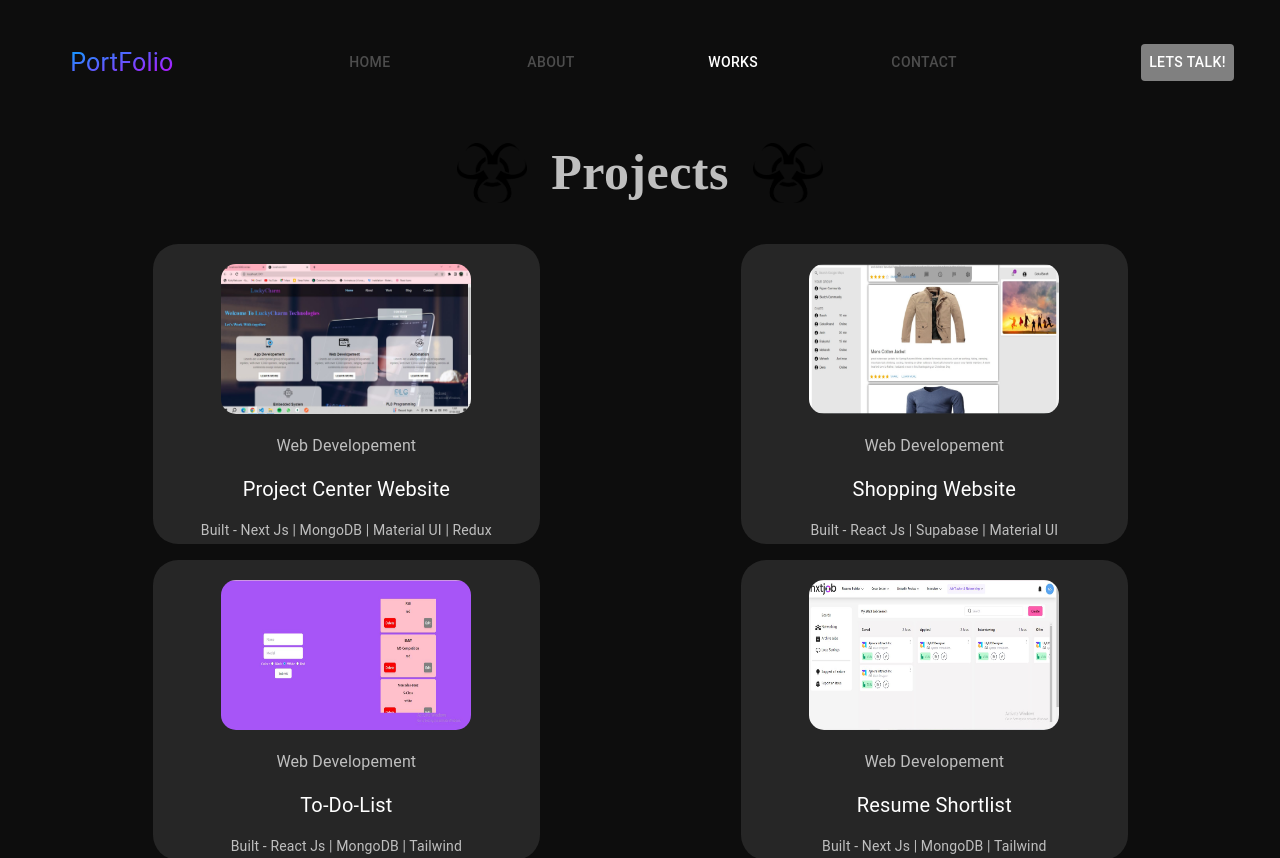
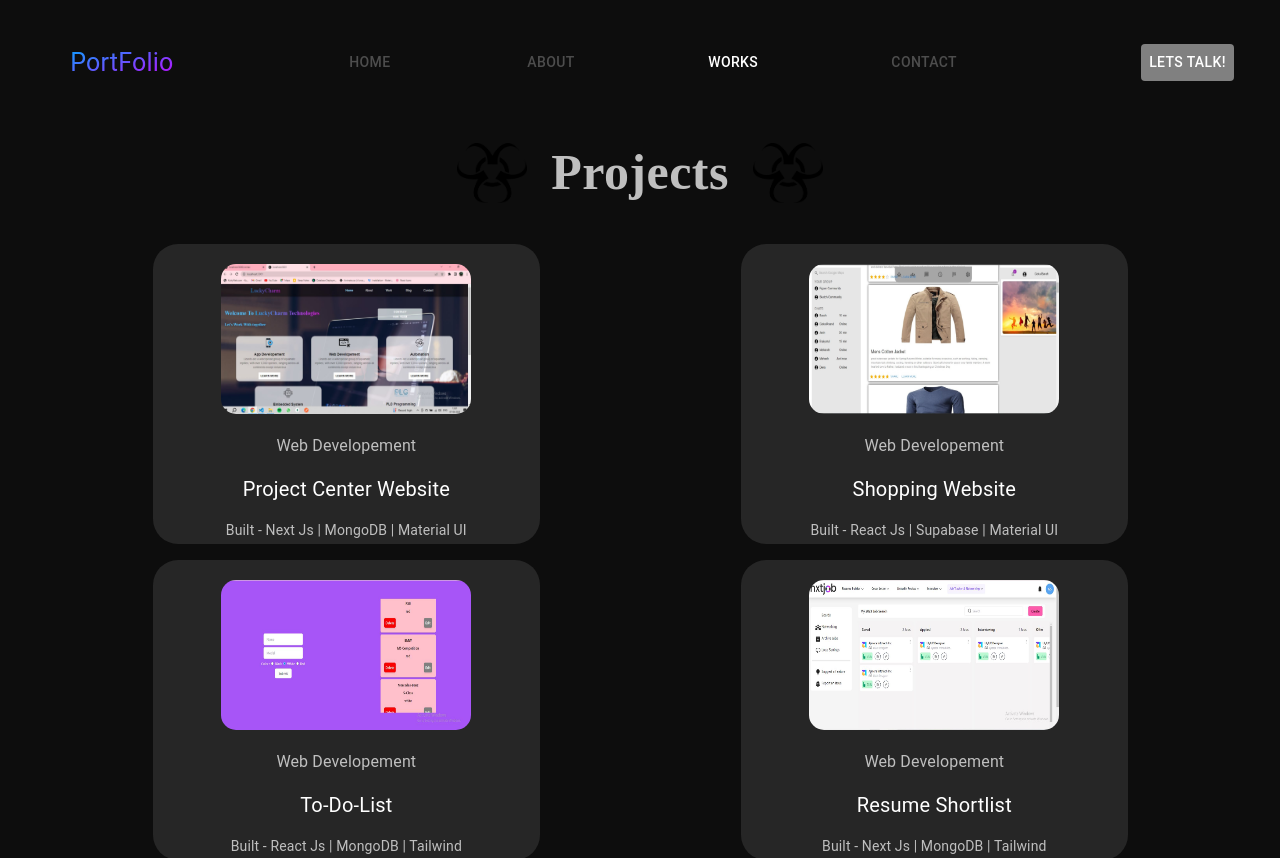
Before and after one commit to Gokul-pga/portfolio-nextjs, a Next.js app: page /works in a window 1280 px wide. Shown: the top 858 px of the page. Built offline with nearby package versions, Linux system fonts and the light colour scheme.

Commit message:
Update Array.js

```diff
--- a/components/Array.js
+++ b/components/Array.js
@@ -3,7 +3,7 @@ export const Projects = [
     _id: "0",
     type: "Web Developement",
     tittle: "Project Center Website",
-    built: "Built - Next Js | MongoDB | Material UI | Redux",
+    built: "Built - Next Js | MongoDB | Material UI",
     link: "https://lucky-six.vercel.app/",
     img: require("../public/luckychamp.jpg"),
   },
```
